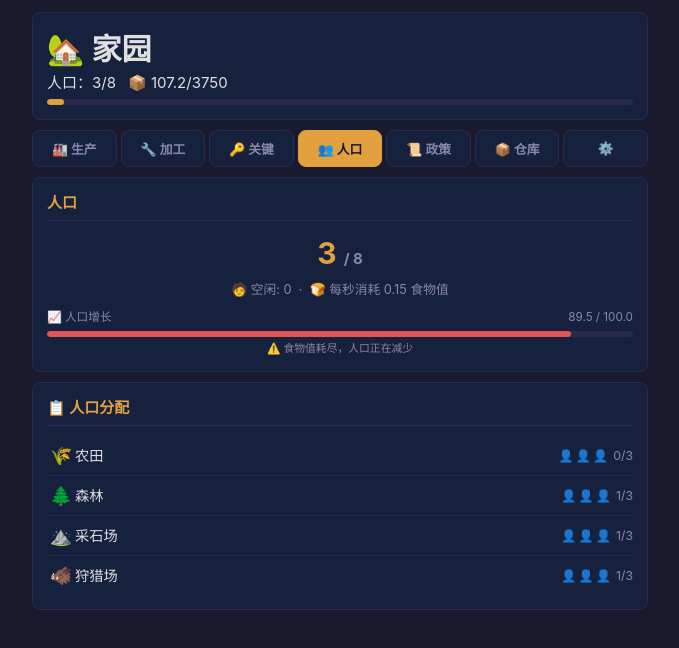
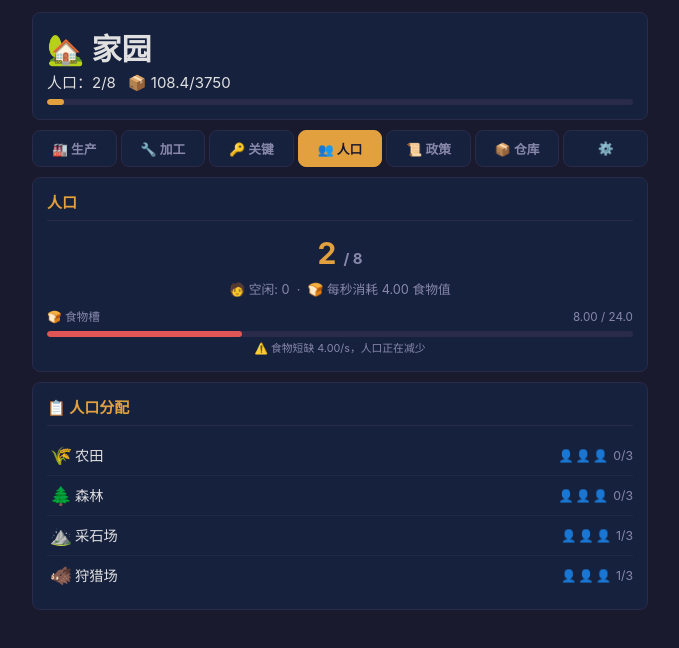
Before and after one commit to hinata-aoi/homeland-idle, a Vue app: page / in a window 1280 px wide. Both pictures are taken after a click on the button "👥 人口". Shown: the top 648 px of the page, without its empty margins (300-979 px from the left). Built offline with nearby package versions, Linux system fonts and the light colour scheme.

Commit message:
人口-食物值系统重做: 供需平衡模型, 食物槽进度条, getGrowthNeeded公式

```diff
--- a/src/components/PolicyPanel.vue
+++ b/src/components/PolicyPanel.vue
@@ -80,15 +80,7 @@ function setRate(input, event) {
   store.setPolicyRate(input, parseInt(event.target.value))
 }
 
-const netChange = computed(() => {
-  let totalGain = 0
-  for (const c of store.POLICY_CONFIG.conversions) {
-    const rate = store.policyRates?.[c.input] || 0
-    const available = store.resources[c.input] || 0
-    totalGain += Math.min(rate, available) / c.ratio
-  }
-  return totalGain - store.foodConsumption
-})
+const netChange = computed(() => store.foodValueSurplus)
 </script>
 
 <style scoped>
--- a/src/components/PopulationPanel.vue
+++ b/src/components/PopulationPanel.vue
@@ -14,11 +14,11 @@
         </div>
       </div>
 
-      <!-- 增长进度条 -->
+      <!-- 食物槽进度条 -->
       <div style="margin-top:8px;">
         <div style="display:flex;justify-content:space-between;font-size:0.78em;color:var(--text-dim);">
-          <span>📈 人口增长</span>
-          <span>{{ store.fmt(store.growthProgress) }} / {{ store.fmt(100) }}</span>
+          <span>🍞 食物槽</span>
+          <span>{{ store.fmt(store.foodValue) }} / {{ store.fmt(store.getGrowthNeeded(store.totalPopulation)) }}</span>
         </div>
         <div class="progress-bar" style="width:100%;margin:4px 0;">
           <div
@@ -59,17 +59,18 @@ const store = useGameStore()
 
 const growthColor = computed(() => {
   const status = store.foodValueStatus
-  if (status === 'starve') return 'var(--red)'
-  if (status === 'normal') return 'var(--accent)'
+  if (status === 'deficit') return 'var(--red)'
+  if (status === 'balanced') return 'var(--accent)'
   return 'var(--green)'
 })
 
 const growthHint = computed(() => {
   const status = store.foodValueStatus
   if (store.totalPopulation >= store.maxPopulation) return '已达人口上限，升级聚集地以容纳更多'
-  if (status === 'starve') return '⚠️ 食物值耗尽，人口正在减少'
-  if (status === 'normal') return '食物值偏低，增长缓慢'
-  return '食物值充裕，人口快速增长'
+  const surplus = store.foodValueSurplus
+  if (status === 'deficit') return `⚠️ 食物短缺 ${store.fmt(Math.abs(surplus))}/s，人口正在减少`
+  if (status === 'balanced') return '食物供需平衡，人口稳定'
+  return `食物盈余 +${store.fmt(surplus)}/s，人口正在增长`
 })
 
 const assignments = computed(() => {
--- a/src/game/config.js
+++ b/src/game/config.js
@@ -28,9 +28,6 @@ export const ALL_RESOURCES = { ...BASIC_RESOURCES, ...REFINED_RESOURCES }
 
 export const POPULATION_CONFIG = {
   initialPopulation: 4,       // 初始人口数
-  growthThreshold: 100,       // 增长进度条满值
-  growthRate: 1.0,            // 基础增长速度（食物充裕时每秒+1进度）
-  declineRate: 1.0,           // 基础衰减速度（食物不足时每秒-1进度）
 }
 
 // ========================
@@ -38,9 +35,8 @@ export const POPULATION_CONFIG = {
 // ========================
 
 export const DEMAND_CONFIG = {
-  foodValuePerPersonPerSec: 0.05,  // 每人每秒消耗食物值
-  starveThreshold: 0,              // 食物值<=此值触发人口衰减
-  feastThreshold: 10,              // 食物值>=此值增长加速2x
+  foodValuePerPersonPerSec: 2,    // 每人每秒消耗食物值
+  offlineConsumptionRate: 0.5,    // 离线消耗速率倍率
 }
 
 // ========================
@@ -252,6 +248,15 @@ export function getBuilding(id) {
   return BUILDINGS.find(b => b.id === id)
 }
 
+/**
+ * 计算从 n 人口增长到 n+1 所需的食物值
+ * 公式: 15 + 8*(n-1) + (n-1)^1.5
+ */
+export function getGrowthNeeded(n) {
+  if (n < 1) return 15
+  return 15 + 8 * (n - 1) + Math.pow(n - 1, 1.5)
+}
+
 // ========================
 // 仓库配置
 // ========================
--- a/src/game/store.js
+++ b/src/game/store.js
@@ -6,7 +6,7 @@ import { defineStore } from 'pinia'
 import { ref, computed } from 'vue'
 import {
   BUILDINGS, PRODUCTION_BUILDINGS, PROCESSING_BUILDINGS, KEY_BUILDINGS,
-  BASIC_RESOURCES, REFINED_RESOURCES, ALL_RESOURCES, getBuilding,
+  BASIC_RESOURCES, REFINED_RESOURCES, ALL_RESOURCES, getBuilding, getGrowthNeeded,
   POPULATION_CONFIG, DEMAND_CONFIG, POLICY_CONFIG,
   WAREHOUSE_CONFIG, OFFLINE_CONFIG
 } from './config.js'
@@ -26,10 +26,9 @@ export const useGameStore = defineStore('game', () => {
   // 人口系统
   const totalPopulation = ref(0)         // 独立状态：总人口数
   const populationAssigned = ref({})   // { buildingId: count }
-  const growthProgress = ref(0)         // 0 → growthThreshold
 
-  // 需求系统（食物值）
-  const foodValue = ref(0)              // 独立于仓库的食物值
+  // 需求系统（食物值 = 食物槽，既是存量也是进度条）
+  const foodValue = ref(0)
 
   // 政策系统
   const policyRates = ref({})           // { resourceId: ratePerSec }
@@ -66,8 +65,7 @@ export const useGameStore = defineStore('game', () => {
       populationAssigned.value[b.id] = 1
     }
 
-    growthProgress.value = 0
-    foodValue.value = 0
+    foodValue.value = Math.floor(getGrowthNeeded(POPULATION_CONFIG.initialPopulation) / 2)
     policyRates.value = {}
     for (const c of POLICY_CONFIG.conversions) {
       policyRates.value[c.input] = POLICY_CONFIG.defaultRate
@@ -100,9 +98,11 @@ export const useGameStore = defineStore('game', () => {
     return total
   }
 
-  // 增长进度百分比
+  // 食物槽进度百分比（食物值 / 增长所需）
   const growthPercent = computed(() => {
-    return Math.min(100, (growthProgress.value / POPULATION_CONFIG.growthThreshold) * 100)
+    const needed = getGrowthNeeded(totalPopulation.value)
+    if (needed <= 0) return 0
+    return Math.min(100, (foodValue.value / needed) * 100)
   })
 
   // 食物值消耗速率（每秒）
@@ -110,11 +110,23 @@ export const useGameStore = defineStore('game', () => {
     return totalPopulation.value * DEMAND_CONFIG.foodValuePerPersonPerSec
   })
 
+  // 食物值净变化（每秒）
+  const foodValueSurplus = computed(() => {
+    let totalConversion = 0
+    for (const c of POLICY_CONFIG.conversions) {
+      const rate = policyRates.value[c.input] || 0
+      const available = resources.value[c.input] || 0
+      totalConversion += Math.min(rate, available) / c.ratio
+    }
+    return totalConversion - foodConsumption.value
+  })
+
   // 食物值状态
   const foodValueStatus = computed(() => {
-    if (foodValue.value >= DEMAND_CONFIG.feastThreshold) return 'feast'
-    if (foodValue.value > DEMAND_CONFIG.starveThreshold) return 'normal'
-    return 'starve'
+    const surplus = foodValueSurplus.value
+    if (surplus > 0.01) return 'surplus'
+    if (surplus < -0.01) return 'deficit'
+    return 'balanced'
   })
 
   // 获取某建筑的槽位数
@@ -432,11 +444,7 @@ export const useGameStore = defineStore('game', () => {
       }
     }
 
-    // 2. 食物值消耗
-    const consumed = foodConsumption.value
-    foodValue.value = Math.max(0, foodValue.value - consumed)
-
-    // 3. 生产建筑产出（有人口才工作）
+    // 2. 生产建筑产出（有人口才工作）
     for (const b of PRODUCTION_BUILDINGS) {
       const level = buildingLevels.value[b.id] || 1
       if (level < 1) continue
@@ -450,50 +458,22 @@ export const useGameStore = defineStore('game', () => {
       }
     }
 
-    // 4. 人口增长/衰减（基于食物值）
-    if (foodValue.value > DEMAND_CONFIG.starveThreshold) {
-      // 有食物值 → 增长
-      let speed = POPULATION_CONFIG.growthRate
-      if (foodValue.value >= DEMAND_CONFIG.feastThreshold) speed *= 2
-      // 食物值越多越快（cap at 2x from food value abundance）
-      const abundanceBonus = Math.min(2, 0.5 + foodValue.value / Math.max(1, DEMAND_CONFIG.feastThreshold))
-      speed *= abundanceBonus
+    // 3. 食物值消耗（每人每秒2点）
+    foodValue.value -= totalPopulation.value * DEMAND_CONFIG.foodValuePerPersonPerSec
 
-      growthProgress.value += speed
-
-      while (growthProgress.value >= POPULATION_CONFIG.growthThreshold) {
-        growthProgress.value -= POPULATION_CONFIG.growthThreshold
-        if (totalPopulation.value < maxPopulation.value) {
-          totalPopulation.value++
-        }
-      }
-    } else {
-      // 食物值不足 → 衰减
-      let speed = POPULATION_CONFIG.declineRate
-      // 食物值越低衰减越快（0时最快）
-      if (foodValue.value <= 0) {
-        speed *= 1.5
-      } else {
-        speed *= (1 - foodValue.value / DEMAND_CONFIG.starveThreshold)
-      }
-
-      growthProgress.value -= speed
-
-      while (growthProgress.value < 0 && totalPopulation.value > 0) {
-        growthProgress.value += POPULATION_CONFIG.growthThreshold
-        removeOnePopulation()
-      }
+    // 4. 人口增长：食物槽满 → 涨人口
+    while (foodValue.value >= getGrowthNeeded(totalPopulation.value) &&
+           totalPopulation.value < maxPopulation.value) {
+      foodValue.value -= getGrowthNeeded(totalPopulation.value)
+      totalPopulation.value++
     }
 
-    // 限制进度条范围
-    growthProgress.value = Math.max(0, Math.min(
-      growthProgress.value,
-      POPULATION_CONFIG.growthThreshold * 2
-    ))
-
-    // 防止人口降为负数
-    if (totalPopulation.value <= 0) {
-      growthProgress.value = Math.max(0, growthProgress.value)
+    // 5. 人口衰减：食物槽空 → 减人口
+    if (foodValue.value <= 0 && totalPopulation.value > 0) {
+      removeOnePopulation()
+      if (totalPopulation.value > 0) {
+        foodValue.value = Math.floor(getGrowthNeeded(totalPopulation.value) / 2)
+      }
     }
 
     if (Math.floor(Date.now() / 1000) % 30 === 0) save()
@@ -538,8 +518,8 @@ export const useGameStore = defineStore('game', () => {
     }
 
     // 离线食物值消耗（50%速率）
-    const offlineConsumption = foodConsumption.value * cappedElapsed * 0.5
-    foodValue.value = Math.max(0, foodValue.value - offlineConsumption)
+    const offlineConsumption = totalPopulation.value * DEMAND_CONFIG.foodValuePerPersonPerSec * cappedElapsed * DEMAND_CONFIG.offlineConsumptionRate
+    foodValue.value -= offlineConsumption
 
     // 离线生产
     for (const b of PRODUCTION_BUILDINGS) {
@@ -564,14 +544,18 @@ export const useGameStore = defineStore('game', () => {
       }
     }
 
-    // 离线人口增长（仅当食物值>0时缓慢增长，不衰减）
-    if (foodValue.value > 0 && totalPopulation.value < maxPopulation.value) {
-      const offlineGrowth = POPULATION_CONFIG.growthRate * 0.3 * cappedElapsed
-      growthProgress.value += offlineGrowth
-      while (growthProgress.value >= POPULATION_CONFIG.growthThreshold &&
-             totalPopulation.value < maxPopulation.value) {
-        growthProgress.value -= POPULATION_CONFIG.growthThreshold
-        totalPopulation.value++
+    // 离线人口变化（完整模拟增长+衰减）
+    // 增长：食物槽满 → 涨人口
+    while (foodValue.value >= getGrowthNeeded(totalPopulation.value) &&
+           totalPopulation.value < maxPopulation.value) {
+      foodValue.value -= getGrowthNeeded(totalPopulation.value)
+      totalPopulation.value++
+    }
+    // 衰减：食物槽空 → 减人口
+    while (foodValue.value <= 0 && totalPopulation.value > 0) {
+      removeOnePopulation()
+      if (totalPopulation.value > 0) {
+        foodValue.value = Math.floor(getGrowthNeeded(totalPopulation.value) / 2)
       }
     }
 
@@ -601,7 +585,6 @@ export const useGameStore = defineStore('game', () => {
         discoveredBuildings: discoveredBuildings.value,
         totalPopulation: totalPopulation.value,
         populationAssigned: populationAssigned.value,
-        growthProgress: growthProgress.value,
         foodValue: foodValue.value,
         policyRates: policyRates.value,
         lastSaveTime: lastSaveTime.value,
@@ -628,7 +611,6 @@ export const useGameStore = defineStore('game', () => {
         discoveredBuildings.value = data.discoveredBuildings || []
         totalPopulation.value = data.totalPopulation ?? POPULATION_CONFIG.initialPopulation
         populationAssigned.value = data.populationAssigned || {}
-        growthProgress.value = data.growthProgress || 0
         foodValue.value = data.foodValue ?? 0
         policyRates.value = data.policyRates || {}
         // 确保所有转化项都有默认值
@@ -694,11 +676,12 @@ export const useGameStore = defineStore('game', () => {
     // 状态
     resources, refined, buildingLevels, warehouseLevel,
     discoveredBuildings, lastSaveTime,
-    populationAssigned, growthProgress,
+    populationAssigned,
     showOfflineModal, offlineEarnings, offlineSeconds,
     // 人口计算
     totalPopulation, maxPopulation, unassignedPopulation,
-    growthPercent, foodConsumption, foodValue, foodValueStatus,
+    growthPercent, foodConsumption, foodValue, foodValueSurplus, foodValueStatus,
+    getGrowthNeeded,
     getBuildingSlots, getAssignedPop,
     // 容量
     totalCapacity, totalUsed, totalPercent,
```
